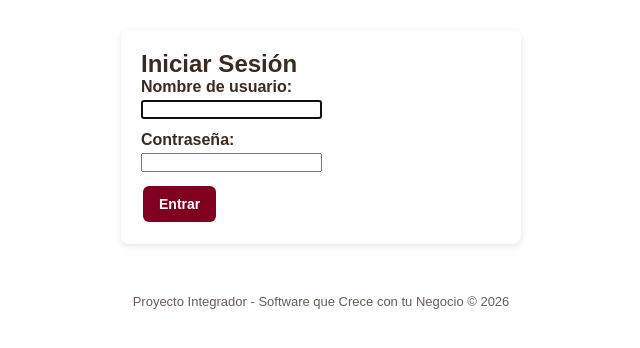
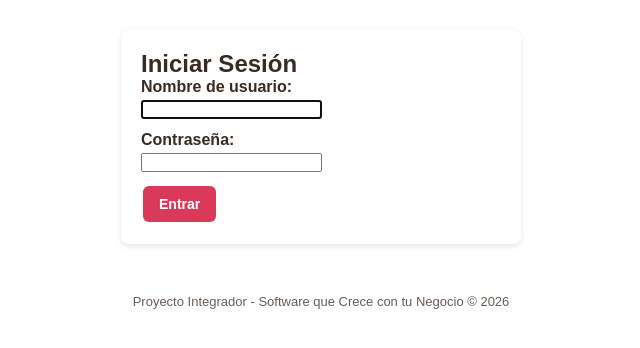
Before and after one commit to Fukakuta/Negocio-Django, a Django app: page /login/ in a window 1280 px wide. Shown: the part 56-404 px from the top of the page, without its empty margins (319-959 px from the left). Run offline with Django 5.2, Linux system fonts and the light colour scheme.

Commit message:
first commit

```diff
--- a/templates/base.html
+++ b/templates/base.html
@@ -26,7 +26,7 @@
             text-decoration: none; color: #fff; font-weight: bold; border: none;
             cursor: pointer; font-size: 14px; margin: 2px;
         }
-        .btn-primary { background: #800020; }
+        .btn-primary { background: #D93A5A; }
         .btn-success { background: #27864A; }
         .btn-danger { background: #C62828; }
         .btn-warning { background: #B7791F; }
```
